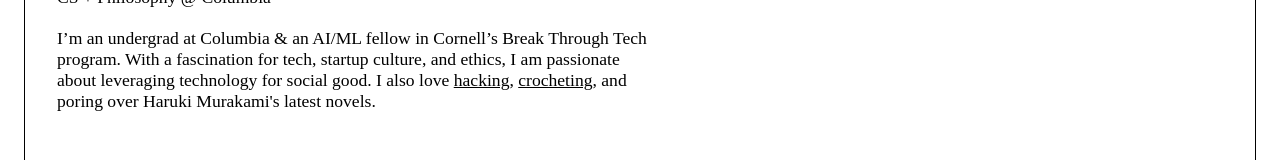
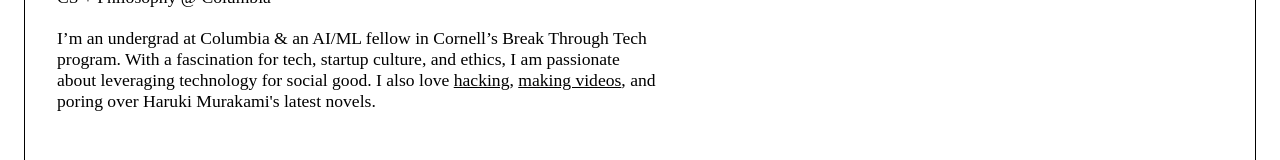
Before and after one commit to ldang04/linhdang.io, a React (Create React App) app: page / in a window 1280 px wide. Shown: the part 440-600 px from the top of the page. Built offline with nearby package versions, Linux system fonts and the light colour scheme; a web font is replaced by a local one.

Commit message:
update links

```diff
--- a/src/components/sections/About.js
+++ b/src/components/sections/About.js
@@ -25,7 +25,7 @@ const About = () => {
                     <br />
 
                     <p>
-                    I’m an undergrad at Columbia & an AI/ML fellow in Cornell’s Break Through Tech program. With a fascination for tech, startup culture, and ethics, I am passionate about leveraging technology for social good. I also love <a href="https://devpost.com/dangdiemlinh04">hacking</a>, <a href="https://www.instagram.com/crochetedlines/">crocheting</a>, and poring over Haruki Murakami's latest novels.
+                    I’m an undergrad at Columbia & an AI/ML fellow in Cornell’s Break Through Tech program. With a fascination for tech, startup culture, and ethics, I am passionate about leveraging technology for social good. I also love <a href="https://devpost.com/dangdiemlinh04">hacking</a>, <a href="https://www.youtube.com/@linhxeffect">making videos</a>, and poring over Haruki Murakami's latest novels.
                     </p>
                 </div>
             </div>
--- a/src/components/sections/Projects.js
+++ b/src/components/sections/Projects.js
@@ -24,7 +24,7 @@ const Projects = () => {
                     <li>
                         <a href="#">linhdang.io</a>
 
-                        // this website! made from <a href="#">scratch</a>.
+                        // this website! made from <a href="https://github.com/ldang04/linhdang.io">scratch</a>.
                     </li>
 
                     <li>
--- a/src/components/sections/Resume.js
+++ b/src/components/sections/Resume.js
@@ -19,7 +19,7 @@ const Resume = () => {
                         <img src="/assets/images/polaroid2.png" className="polaroid polaroid2" alt="Polaroid 2" />
                         <img src="/assets/images/polaroid3.png" className="polaroid polaroid3" alt="Polaroid 3" />
                     </div>
-                    <p>You can find my detailed resume <a href="https://docs.google.com/document/d/1skdxXlAGNm5yGmMDdG8loVhrRDKCJuhb/edit?usp=sharing&ouid=117939066772908887385&rtpof=true&sd=true">here</a>.</p>
+                    <p>You can find my detailed resume <a href="https://docs.google.com/document/d/1skdxXlAGNm5yGmMDdG8loVhrRDKCJuhb/pub">here</a>.</p>
                 </div>
             </div>
     </CSSTransition>
```
